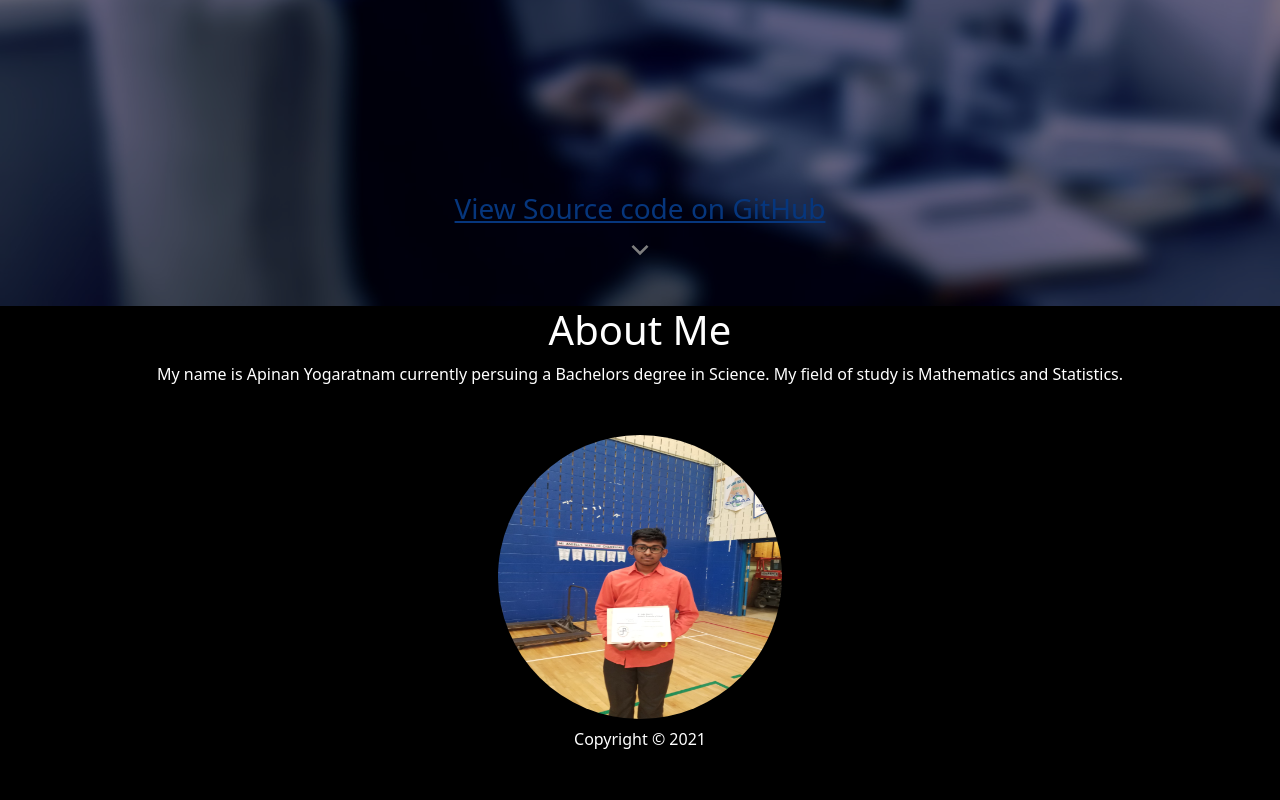
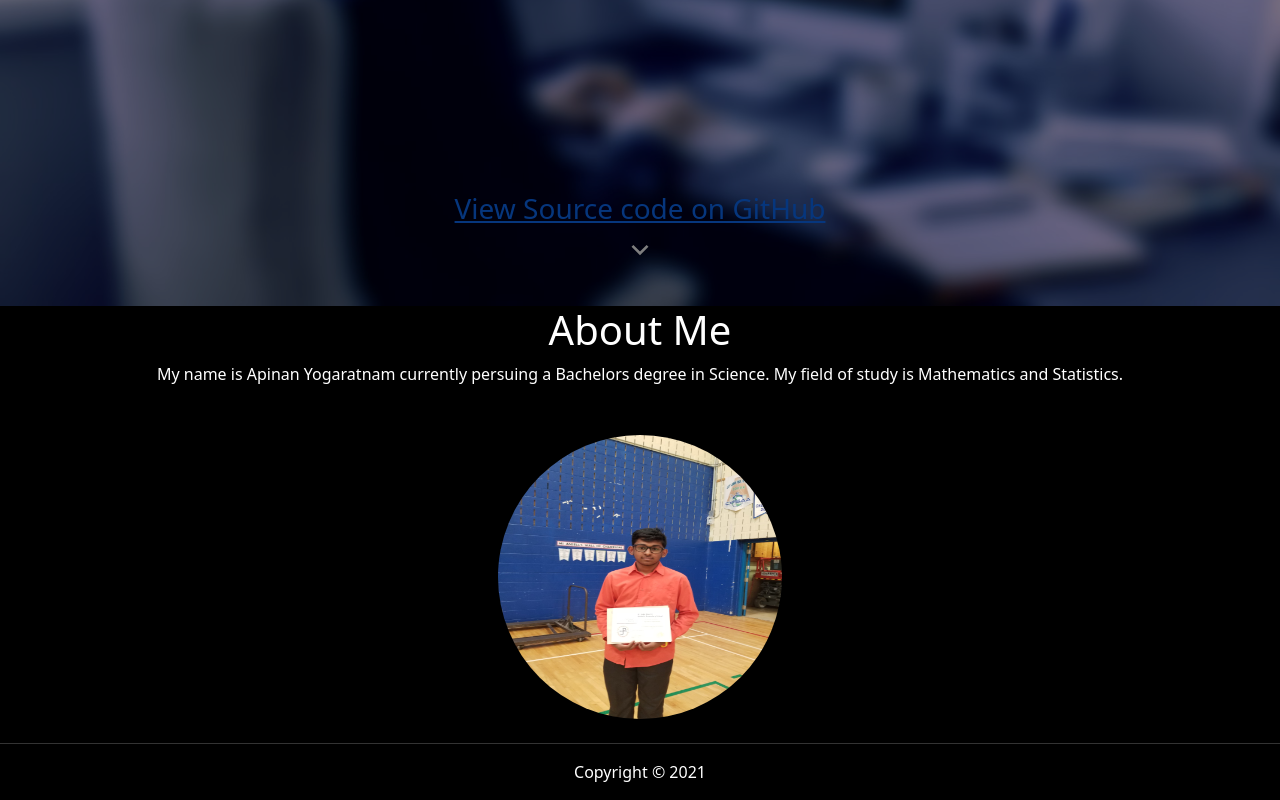
Before and after one commit to apinanyogaratnam/my-personal-website-v2.0, a React (Create React App) app: page / in a window 1280 px wide. Shown: the part 1214-2014 px from the top of the page. Before the commit the page ends 1981 px from the top, so only its background shows below. Built offline with nearby package versions, Linux system fonts and the light colour scheme; a web font is replaced by a local one.

Commit message:
added horizontal line at the bottom of the website

```diff
--- a/src/App.js
+++ b/src/App.js
@@ -11,6 +11,7 @@ function App() {
         <MainPage />
         <CarouselContainer className="carousel-container" id="carousel" />
         <AboutMe />
+        <hr></hr>
         <p className="text">Copyright &copy; 2021</p>
     </div>
   );
--- a/src/css/custom.css
+++ b/src/css/custom.css
@@ -24,3 +24,12 @@ p {
   justify-content: center;
   align-items: center;
 }
+
+hr {
+    display: block;
+    height: 1px;
+    border: 0;
+    border-top: 1px solid #ccc;
+    margin: 1em 0;
+    padding: 0;
+}
```
